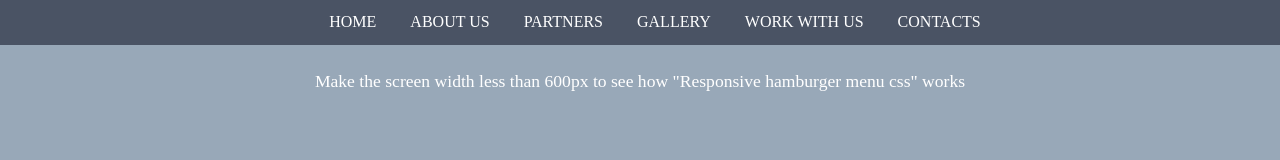
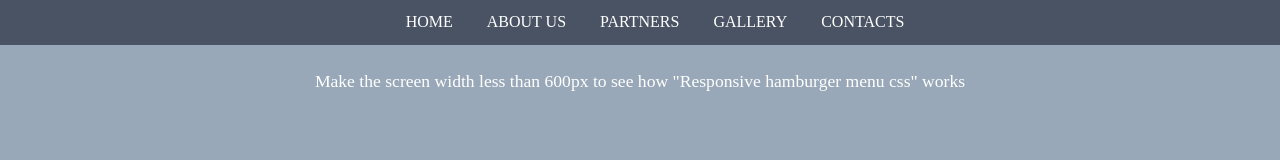
Before and after one commit to AnnaUmi/responsive-hamburger-menu-css.github.com, a plain HTML site: page index.html in a window 1280 px wide. Drawn offline with nearby package versions, Linux system fonts and the light colour scheme.

Commit message:
Update index.html

```diff
--- a/index.html
+++ b/index.html
@@ -20,7 +20,6 @@
 			<li><a href="#">About us</a></li>
 			<li><a href="#">Partners</a></li>
 			<li><a href="#">Gallery</a></li>
-			<li><a href="#">Work with us</a></li>
 			<li><a href="#">Contacts</a></li>
 		</ul>
 	</div>
@@ -31,7 +30,6 @@
 			<li><a href="#">About us</a></li>
 			<li><a href="#">Partners</a></li>
 			<li><a href="#">Gallery</a></li>
-			<li><a href="#">Work with us</a></li>
 			<li><a href="#">Contacts</a></li>
 		</ul>
 		</nav>
```
